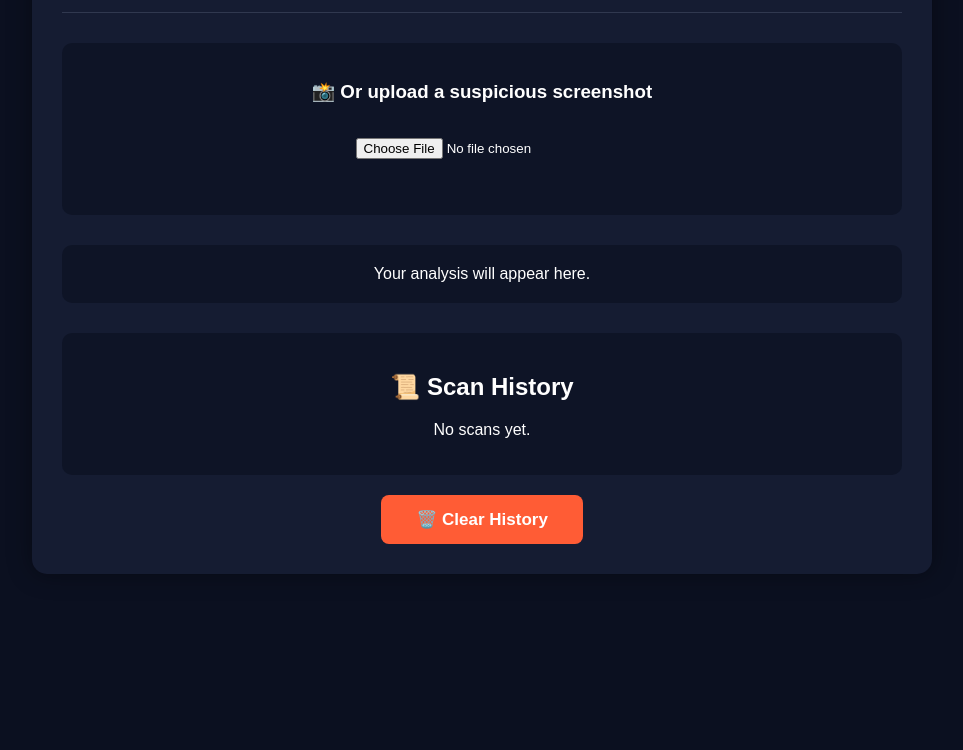
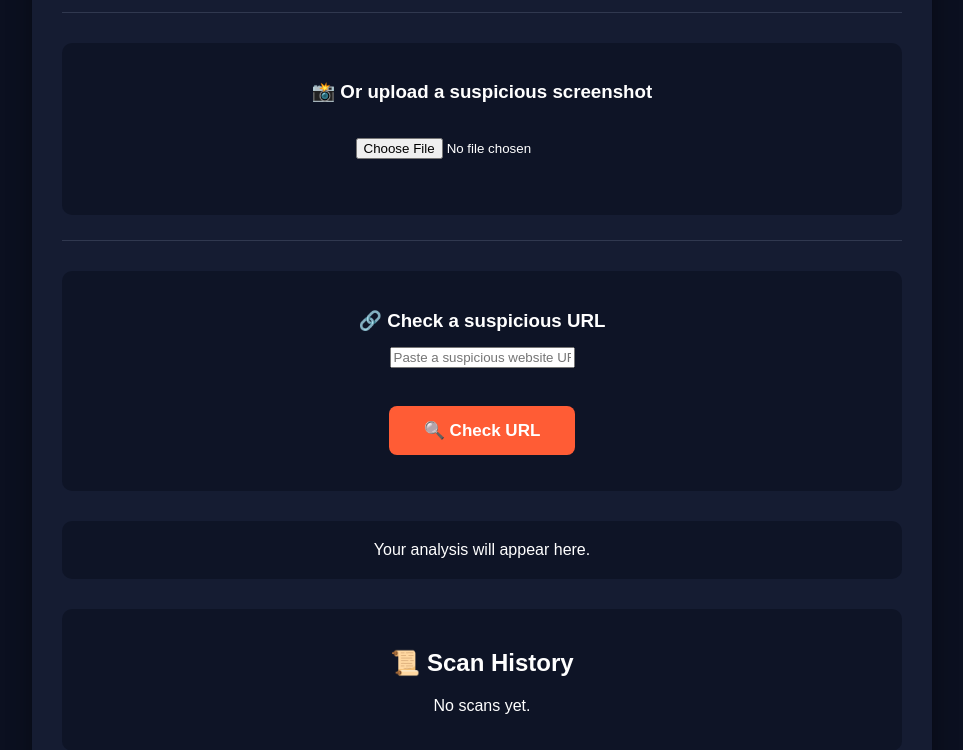
Before and after one commit to satyashreems77-dot/CyberShield-AI, a Flask app: page / in a window 1280 px wide. Shown: the part 888-1638 px from the top of the page, without its empty margins (158-1121 px from the left). Before the commit the page ends 1462 px from the top, so only its background shows below. Run offline with Flask 3, Linux system fonts and the light colour scheme; some libraries are stand-ins or nearby versions.

Commit message:
Integrate URL checker into CyberShield

```diff
--- a/app.py
+++ b/app.py
@@ -1,5 +1,6 @@
 from flask import Flask, render_template, request, jsonify
 from detector import analyze_message
+from url_checker import check_url
 
 app = Flask(__name__)
 
@@ -30,6 +31,19 @@ def scan():
 
     })
 
+@app.route("/check-url", methods=["POST"])
+def check_url_route():
+    data = request.get_json()
+
+    url = data.get("url", "")
+
+    result = check_url(url)
+
+    return jsonify({
+        "score": result["score"],
+        "warnings": result["warnings"]
+    })
+
 
 if __name__ == "__main__":
 
--- a/templates/index.html
+++ b/templates/index.html
@@ -174,7 +174,29 @@
 
         </div>
 
+<!-- URL CHECKER -->
 
+<hr>
+
+<div class="upload-section">
+
+    <h3>🔗 Check a suspicious URL</h3>
+
+    <input
+        type="text"
+        id="urlInput"
+        placeholder="Paste a suspicious website URL here..."
+    >
+
+    <br><br>
+
+    <button onclick="checkURL()">
+        🔍 Check URL
+    </button>
+
+    <p id="urlStatus"></p>
+
+</div>
         <!-- RESULT -->
 
         <div id="result" class="result">
@@ -335,6 +357,48 @@ document.getElementById("result").innerHTML = `
     }
 }
 
+// =========================================
+// URL CHECKER
+// =========================================
+
+async function checkURL() {
+
+    const url = document.getElementById("urlInput").value.trim();
+    const status = document.getElementById("urlStatus");
+
+    if (!url) {
+        status.innerText = "⚠️ Please enter a URL.";
+        return;
+    }
+
+    status.innerText = "🔍 Checking URL...";
+
+    try {
+
+        const response = await fetch("/check-url", {
+            method: "POST",
+            headers: {
+                "Content-Type": "application/json"
+            },
+            body: JSON.stringify({
+                url: url
+            })
+        });
+
+        const data = await response.json();
+
+        status.innerText =
+            "🛡️ Risk Score: " + data.score + "/100\n" +
+            data.warnings.join("\n");
+
+    } catch (error) {
+
+        console.error(error);
+
+        status.innerText =
+            "⚠️ Could not connect to the server.";
+    }
+}
 
 // ==========================================
 // QR CODE SCANNER
```
